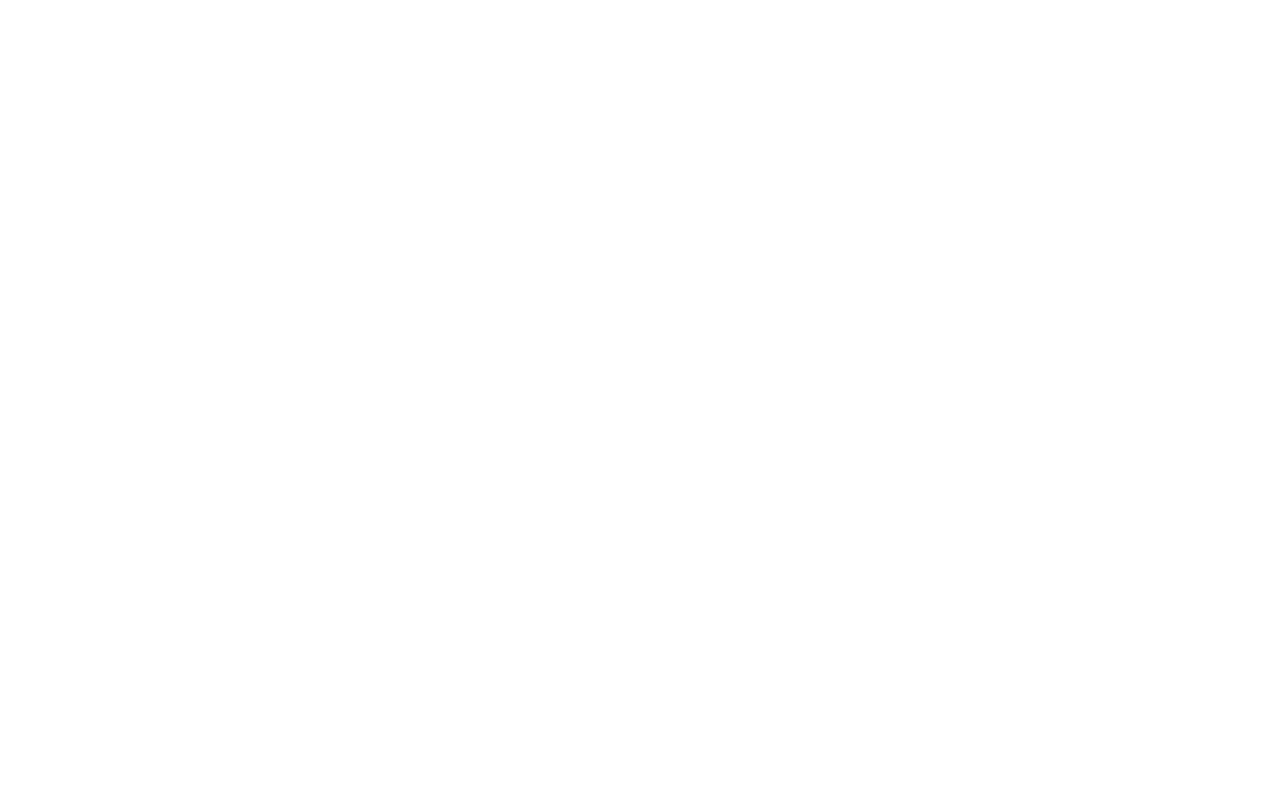
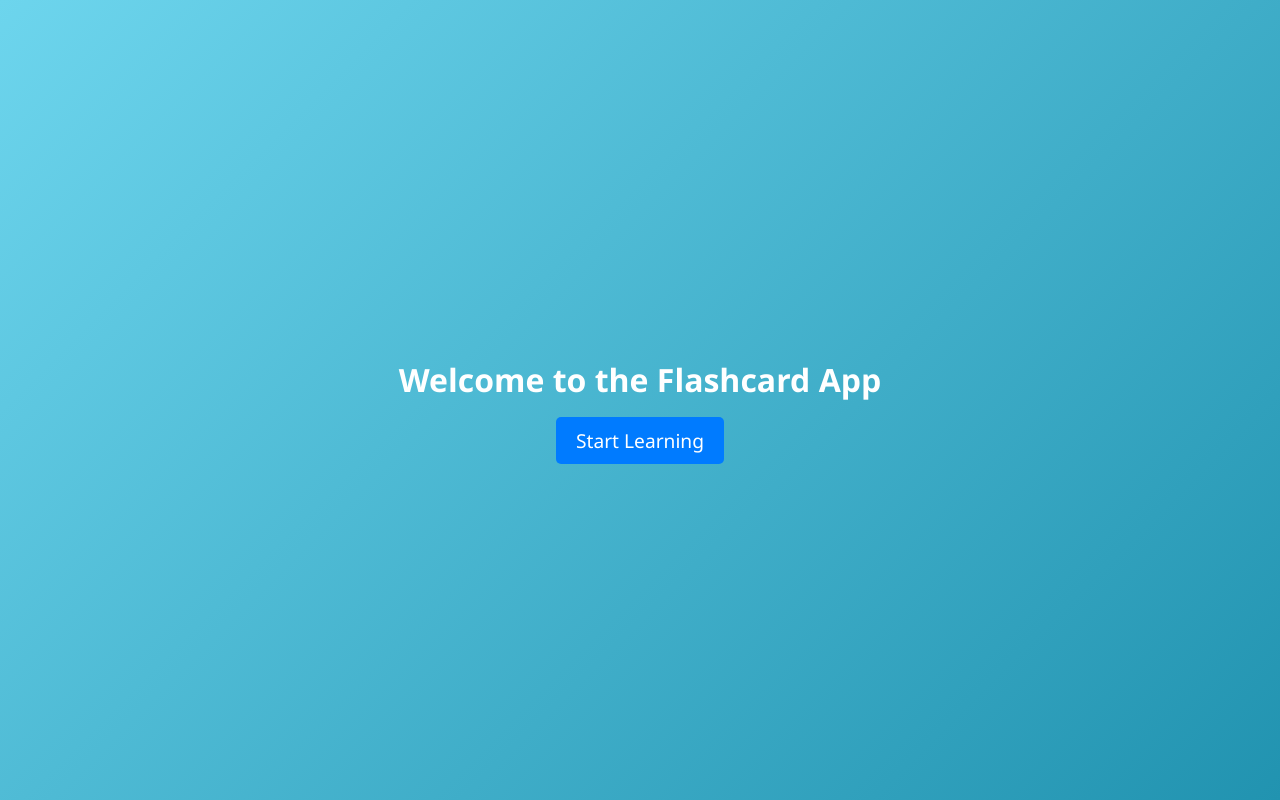
Before and after one commit to Sulton88Mehron90/interview-prep-questions, a React (Create React App) app: page / in a window 1280 px wide. Built offline with nearby package versions, Linux system fonts and the light colour scheme.

Commit message:
Add compnents and files

```diff
--- a/src/Components/App/App.css
+++ b/src/Components/App/App.css
@@ -0,0 +1,99 @@
+:root {
+  /* Define your color scheme and fonts */
+  --primary-color: #5c6ac4;
+  --secondary-color: #ecc94b;
+  --font-stack: 'Segoe UI', Tahoma, Geneva, Verdana, sans-serif;
+}
+
+body {
+  margin: 0;
+  font-family: var(--font-stack);
+  background-color: #f4f4f4;
+  color: #333;
+}
+
+img {
+  max-width: 100%;
+  height: auto;
+}
+
+
+.container {
+  max-width: 1200px;
+  margin: 0 auto;
+  padding: 20px;
+}
+
+.card-grid {
+  display: grid;
+  grid-template-columns: repeat(auto-fit, minmax(250px, 1fr));
+  gap: 20px;
+}
+
+.card {
+  border: 1px solid #ccc;
+  border-radius: 8px;
+  padding: 20px;
+  text-align: center;
+  transition: transform 0.2s;
+}
+
+.card:hover {
+  transform: translateY(-5px);
+}
+
+.button {
+  background-color: var(--primary-color);
+  color: white;
+  border: none;
+  padding: 10px 20px;
+  border-radius: 5px;
+  cursor: pointer;
+  text-decoration: none;
+}
+
+.button:hover {
+  background-color: var(--secondary-color);
+}
+
+@media (max-width: 768px) {
+  .card-grid {
+    grid-template-columns: 1fr;
+  }
+}
+
+.home {
+  display: flex;
+  flex-direction: column;
+  align-items: center;
+  justify-content: center;
+  height: 100vh;
+  text-align: center;
+}
+
+.home__title {
+  font-size: 2rem;
+  margin-bottom: 1rem;
+}
+
+.home__start-button {
+  padding: 10px 20px;
+  background-color: #007bff;
+  color: white;
+  text-decoration: none;
+  border-radius: 5px;
+  transition: background-color 0.3s ease;
+}
+
+.home__start-button:hover {
+  background-color: #0056b3;
+}
+
+/* Responsive images */
+@media screen and (max-width: 600px) {
+  .card-grid img {
+    width: 50%;
+    display: block;
+    margin: 0 auto;
+  }
+}
--- a/src/Components/App/App.js
+++ b/src/Components/App/App.js
@@ -1,33 +1,34 @@
 import React, { useState } from 'react';
 import { Routes, Route, Navigate } from 'react-router-dom';
-
-// Make sure these components are correctly imported
 import FlashcardContainer from '../FlashcardContainer/FlashcardContainer';
 import HomePage from '../HomePage/HomePage';
 import Error404 from '../ErrorHandling/Error404';
 import Error500 from '../ErrorHandling/Error500';
 import Errors from '../ErrorHandling/Errors';
-
-// Make sure the paths to the JSON files are correct and that the JSON is properly formatted
 import feTechnicalQuestions from '../../Data/feTechnicalQuestions.json';
 import behavioralQuestions from '../../Data/behavioralQuestions.json';
 import beTechnicalQuestions from '../../Data/beTechnicalQuestions.json';
+import '../App/App.css';
 
 export default function App() {
-  // State initialization looks good here
+  // State for the questions
   const [feQuestions] = useState(feTechnicalQuestions);
   const [behavioralInterviewQuestions] = useState(behavioralQuestions);
   const [beQuestions] = useState(beTechnicalQuestions);
   const [error, setError] = useState(null);
-  const [selectedCategory, setSelectedCategory] = useState('fe'); // default category
+
+  // State for the selected category
+  const [selectedCategory, setSelectedCategory] = useState('fe');
+
+  // State for loading status
   const [triviaLoading, setTriviaLoading] = useState(false);
 
-  // Function to handle category change
+  // Function to change the selected category
   const handleCategoryChange = (category) => {
     setSelectedCategory(category);
   };
 
-  // Function to get questions by category
+  // Function to get questions based on the selected category
   const getQuestionsByCategory = () => {
     switch (selectedCategory) {
       case 'fe':
@@ -53,7 +54,7 @@
             <Errors
               error={error}
               setError={setError}
-              setTriviaLoading={setTriviaLoading} // Add this prop
+              setTriviaLoading={setTriviaLoading} // Prop is now passed down
             />
           }
         />
--- a/src/Components/Flashcard/Flashcard.css
+++ b/src/Components/Flashcard/Flashcard.css
@@ -1,27 +1,46 @@
-/* Remove all styles related to .flashcard-options and .flashcard-option */
+.card {
+  cursor: pointer;
+  perspective: 1000px; /* Needed for the 3D flip effect */
+  width: 100%;
+  max-width: 300px;
+  margin: auto;
+}
 
-.card .front,
-.card .back {
+.card-inner {
+  position: relative;
+  width: 100%;
+  height: 100%;
+  text-align: center;
+  transition: transform 0.6s;
+  transform-style: preserve-3d;
+  border-radius: 10px;
+  box-shadow: 0 4px 8px 0 rgba(0,0,0,0.2);
+}
+
+.card.flip .card-inner {
+  transform: rotateY(180deg);
+}
+
+.front,
+.back {
   position: absolute;
-  top: 0;
-  left: 0;
-  right: 0;
-  bottom: 0;
+  width: 100%;
+  height: 100%;
+  backface-visibility: hidden;
   display: flex;
   align-items: center;
   justify-content: center;
   padding: 20px;
-  backface-visibility: hidden;
-  transition: transform 300ms;
+  border-radius: 10px;
 }
 
-.card .front {
+.front {
   background-color: #fff;
+  color: black;
 }
 
-.card .back {
-  background-color: #f8f8f8;
+.back {
+  background-color: #007bff;
+  color: white;
   transform: rotateY(180deg);
 }
-
-/* Continue with the rest of your CSS */
--- a/src/Components/FlashcardContainer/FlashcardContainer.css
+++ b/src/Components/FlashcardContainer/FlashcardContainer.css
@@ -0,0 +1,34 @@
+.container {
+  padding: 2rem;
+}
+
+.card-grid {
+  display: grid;
+  grid-template-columns: repeat(auto-fit, minmax(300px, 1fr));
+  gap: 2rem;
+}
+
+.go-back-button {
+  grid-column: 1 / -1;
+  justify-self: center;
+  margin-top: 2rem;
+  text-decoration: none;
+  background-color: var(--secondary-color);
+  color: white;
+  padding: 0.5rem 2rem;
+  border: none;
+  border-radius: 5px;
+  cursor: pointer;
+}
+
+.go-back-button:hover {
+  background-color: var(--primary-color);
+}
+
+img.brain-img {
+  grid-column: 1 / -1;
+  justify-self: center;
+  width: 50%;
+  max-width: 300px;
+  margin-top: 2rem;
+}
--- a/src/Components/HomePage/HomePage.css
+++ b/src/Components/HomePage/HomePage.css
@@ -0,0 +1,30 @@
+.home {
+  display: flex;
+  flex-direction: column;
+  align-items: center;
+  justify-content: center;
+  height: 100vh;
+  text-align: center;
+  background: linear-gradient(135deg, #6dd5ed, #2193b0);
+  color: white;
+}
+
+.home__title {
+  font-size: 2.5rem;
+  margin-bottom: 1rem;
+}
+
+.home__start-button {
+  padding: 1rem 2rem;
+  background-color: var(--primary-color);
+  color: white;
+  border: none;
+  border-radius: 5px;
+  text-decoration: none;
+  font-size: 1.2rem;
+  transition: background-color 0.3s ease;
+}
+
+.home__start-button:hover {
+  background-color: var(--secondary-color);
+}
--- a/src/Components/HomePage/HomePage.js
+++ b/src/Components/HomePage/HomePage.js
@@ -1,9 +1,12 @@
-import React from 'react'
+import React from 'react';
+import { Link } from 'react-router-dom';
+import '../HomePage/HomePage.css';
 
 export default function HomePage() {
   return (
-    <div>
-
+    <div className="home">
+      <h1 className="home__title">Welcome to the Flashcard App</h1>
+      <Link to="/flashcards" className="home__start-button">Start Learning</Link>
     </div>
-  )
+  );
 }
--- a/src/Data/beTechnicalQuestions.json
+++ b/src/Data/beTechnicalQuestions.json
@@ -1,13 +1,16 @@
 [
     {
+      "id": 1,
       "question": "What is the difference between Array#map and Array#each?",
       "answer": "Array#map transforms each element and returns a new array with the changes, while Array#each only iterates over the elements without creating a new array."
     },
     {
+      "id": 2,
       "question": "Name 4 ruby enumerables excluding each and map and give a brief example of what’s unique about each.",
       "answer": "select (filters based on a condition), reject (inverse of select), inject (reduces elements to a single value), find (returns the first element that meets a condition)."
     },
     {
+      "id": 3,
       "question": "In as much detail as possible, describe the request-response cycle.",
       "answer": "The request-response cycle begins with the client sending a request to the server. The server processes the request, potentially interacts with a database, and then sends a response back to the client."
     }
--- a/src/Data/behavioralQuestions.json
+++ b/src/Data/behavioralQuestions.json
@@ -1,17 +1,21 @@
 [
     {
+      "id": 1,
       "question": "What made you switch from your prior career into programming?",
       "answer": "I was drawn to programming because of its potential for creativity, problem-solving, and the continuous learning environment it offers."
     },
     {
+      "id": 2,
       "question": "How do you familiarize yourself with a codebase you haven’t worked in before?",
       "answer": "I start by reading the documentation, understanding the architecture, and then progressively delving into the code while making small changes to see the effects."
     },
     {
+      "id": 3,
       "question": "Describe to me the steps you would take to build out a product.",
       "answer": "I would begin with market research, define the MVP, design the architecture, develop iteratively with continuous testing, and then deploy and monitor the product."
     },
     {
+      "id": 4,
       "question": "Tell me how you solve a problem.",
       "answer": "I approach problems systematically: defining the problem, breaking it down into smaller parts, researching, prototyping potential solutions, and then testing and iterating."
     }
--- a/src/Data/feTechnicalQuestions.json
+++ b/src/Data/feTechnicalQuestions.json
@@ -1,17 +1,21 @@
 [
   {
+    "id": 1,
     "question": "What are some core principles of functional programming?",
     "answer": "Core principles include immutability, pure functions, first-class and higher-order functions, statelessness, and using expressions over statements."
   },
   {
+    "id": 2,
     "question": "What makes a function pure?",
     "answer": "A function is pure if it always returns the same result given the same arguments and has no side effects."
   },
   {
+    "id": 3,
     "question": "What is immutability?",
     "answer": "Immutability refers to the concept that once data is created, it cannot be changed. Any 'modifications' create new copies of the data."
   },
   {
+    "id": 4,
     "question": "What is a higher order function?",
     "answer": "A higher-order function is one that takes other functions as arguments or returns a function as its result."
   }
```
Also changed, not shown: src/Components/Flashcard/Flashcard.js (+16 -14 lines), src/Components/FlashcardContainer/FlashcardContainer.js (+10 -8 lines).
